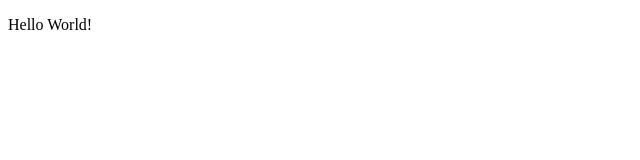
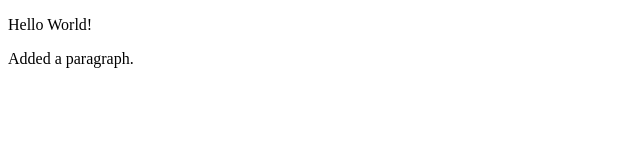
Before and after one commit to UnstableBrute/HTML-AND-CSS-PROJECTS, a plain HTML site: page Title.html in a window 1280 px wide. Shown: the whole page, without its empty margins (0-640 px from the left). Drawn offline with Linux system fonts and the light colour scheme.

Commit message:
added another paragraph

```diff
--- a/Title.html
+++ b/Title.html
@@ -4,4 +4,5 @@
 <p>
 Hello World!
 </p>
+<p>Added a paragraph.</p>
 </html>
```
